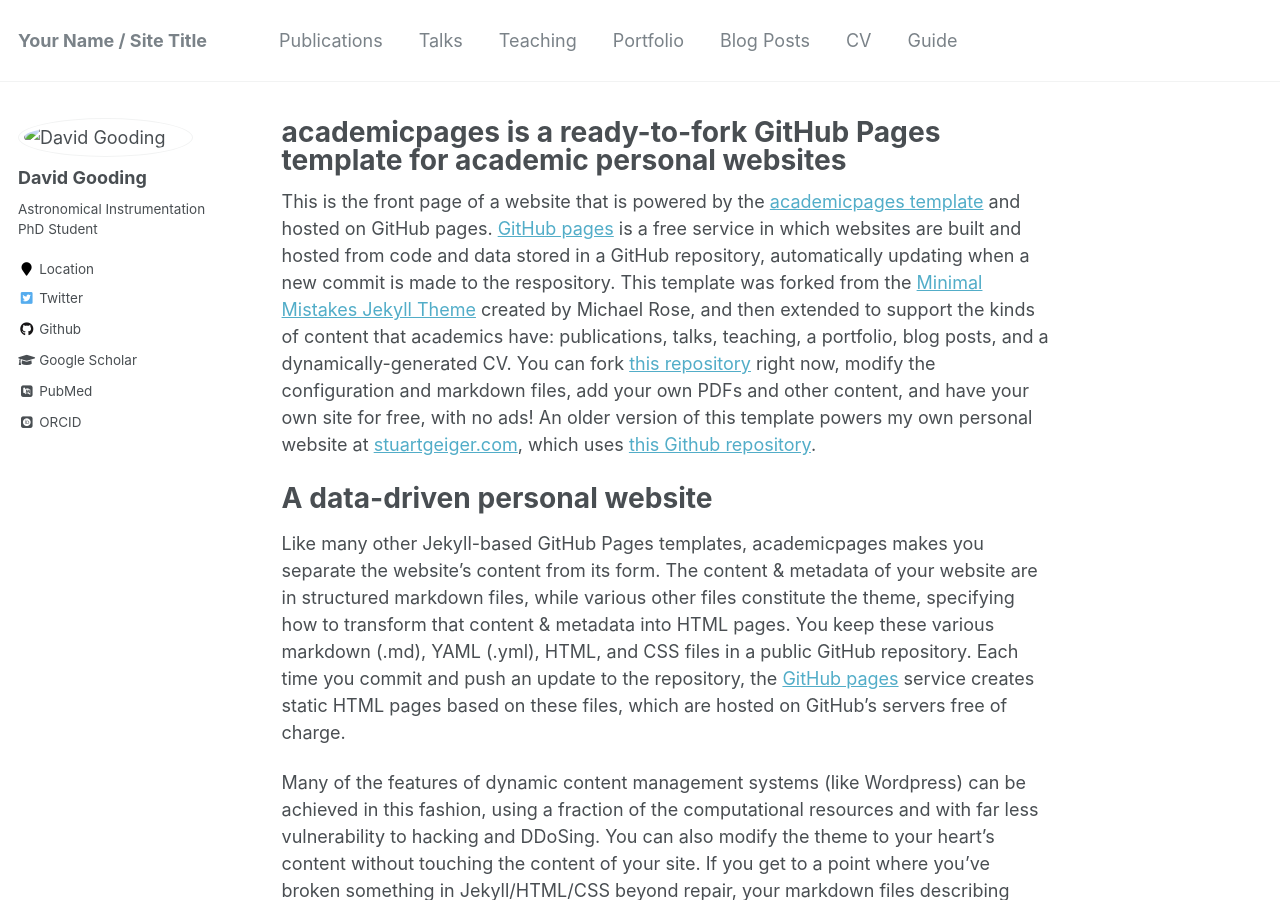
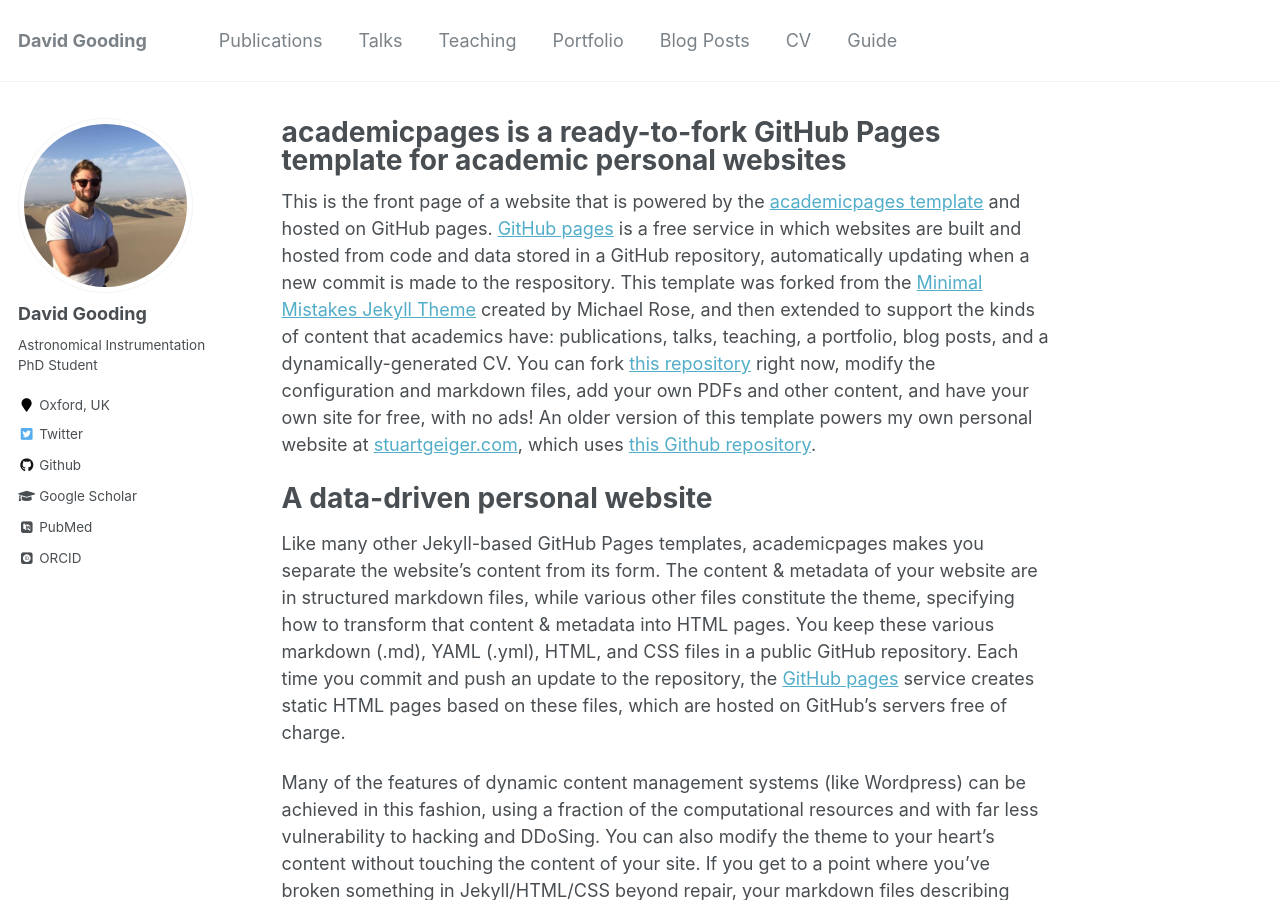
Before and after one commit to DavidJonGooding/DavidJonGooding.github.io, a Jekyll site: the page built from _pages/about.md, in a window 1280 px wide and 900 px high. Built offline with Jekyll 4.4.1, drawn with Linux system fonts in a browser that asks for light colours; some web fonts are replaced.

Commit message:
basic info

```diff
--- a/_config.yml
+++ b/_config.yml
@@ -7,13 +7,13 @@
 
 # Site Settings
 locale                   : "en-US"
-title                    : "Your Name / Site Title"
+title                    : "David Gooding"
 title_separator          : "-"
 name                     : &name "Your Name"
 description              : &description "personal description"
-url                      : https://academicpages.github.io # the base hostname & protocol for your site e.g. "https://mmistakes.github.io"
+url                      : https://davidjongooding.github.io # the base hostname & protocol for your site e.g. "https://mmistakes.github.io"
 baseurl                  : "" # the subpath of your site, e.g. "/blog"
-repository               : "academicpages/academicpages.github.io"
+repository               : "davidjongooding/davidjongooding.github.io"
 teaser                   :  # filename of teaser fallback teaser image placed in /images/, .e.g. "500x300.png"
 breadcrumbs              : false # true, false (default)
 words_per_minute         : 160
@@ -83,7 +83,7 @@
   name             : "David Gooding"
   avatar           : "me.png"
   bio              : "Astronomical Instrumentation PhD Student"
-  location         : "Location"
+  location         : "Oxford, UK"
   employer         :
   pubmed           : "https://www.ncbi.nlm.nih.gov/pubmed/?term=john+snow"
   googlescholar    : "http://yourfullgooglescholarurl.com"
@@ -96,7 +96,7 @@
   flickr           :
   facebook         :
   foursquare       :
-  github           : "academicpages"
+  github           : "davidjongooding"
   google_plus      :
   keybase          :
   instagram        :
@@ -109,7 +109,7 @@
   stackoverflow    : # http://stackoverflow.com/users/123456/username
   steam            :
   tumblr           :
-  twitter          : "replacethistwitterhandle"
+  twitter          : "DavidJonGooding"
   vine             :
   weibo            :
   xing             :
```
Also changed, not shown: images/me.png (renamed from files/me.png), 2 other files.
